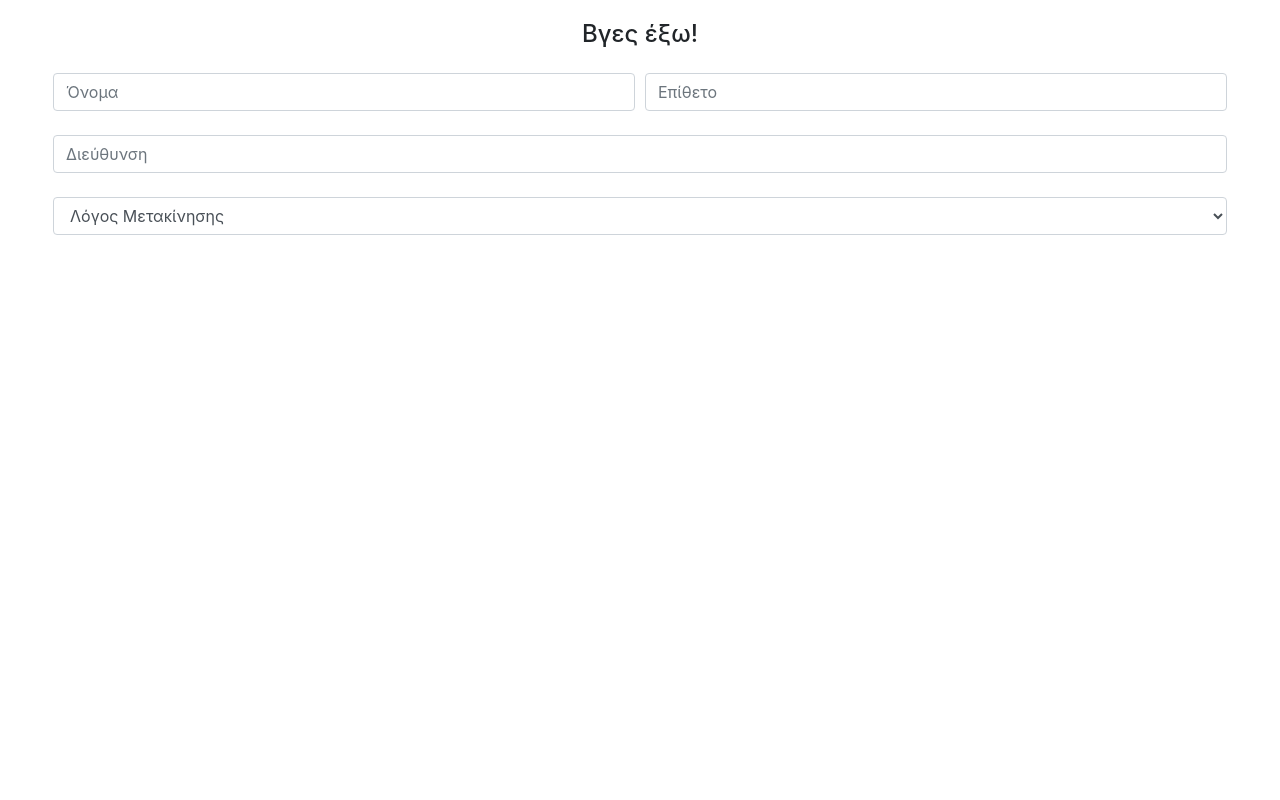
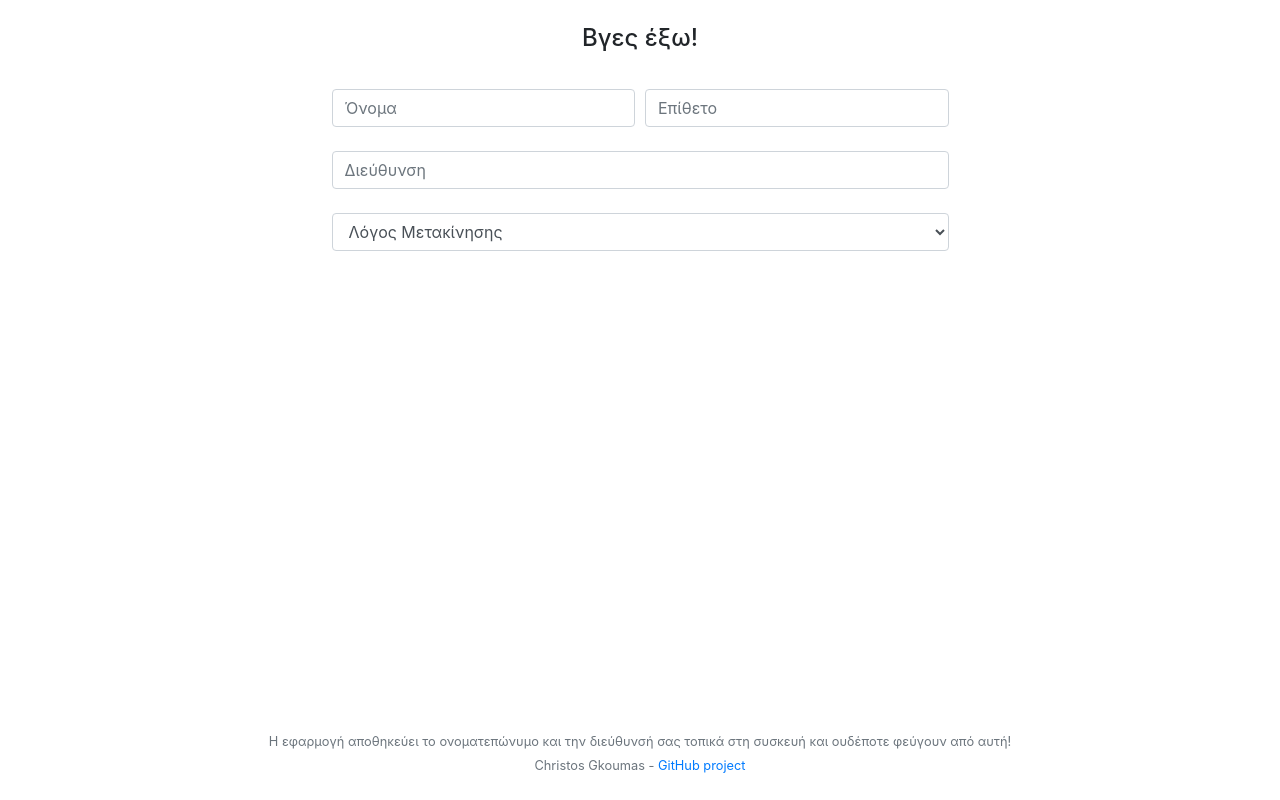
Before and after one commit to MrGoumX/sendto13033, a React (Create React App) app: page / in a window 1280 px wide. Built offline with nearby package versions, Linux system fonts and the light colour scheme.

Commit message:
Add disclaimer for data sensitivity

```diff
--- a/src/App.js
+++ b/src/App.js
@@ -98,7 +98,7 @@ function App() {
   });
 
   return (
-    <div className="App p-1 m-3">
+    <div className="min-vh-100 d-flex align-items-center flex-column py-4 px-1">
       <h4>Βγες έξω!</h4>
       <form className="m-1">
         <div className="form-row m-4">
@@ -140,7 +140,18 @@ function App() {
           </div>
         </div>
       </form>
-      {compileSMSMessage()}
+      <div className="flex-grow-1">
+        {compileSMSMessage()}
+      </div>
+      <footer className="text-muted px-3 text-center">
+        <small>
+          Η εφαρμογή αποθηκεύει το ονοματεπώνυμο και την διεύθυνσή σας τοπικά στη συσκευή και ουδέποτε φεύγουν από αυτή!
+        </small>
+        <br/>
+        <small>
+          Christos Gkoumas - <a href="https://github.com/MrGoumX/sendto13033" target="_blank">GitHub project</a>
+        </small>
+      </footer>
     </div>
   );
 }
```
